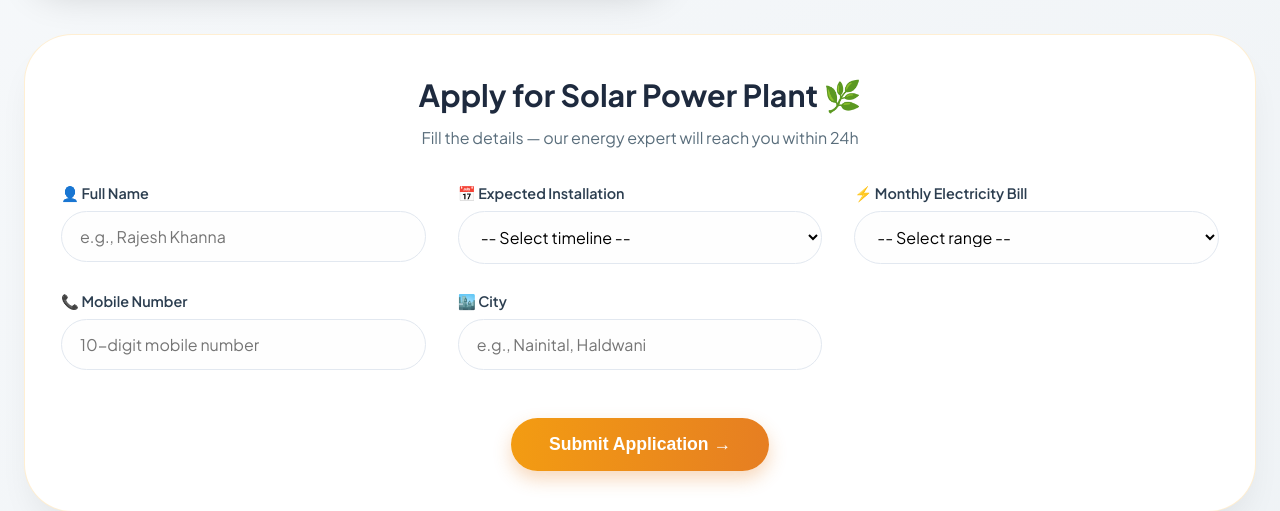
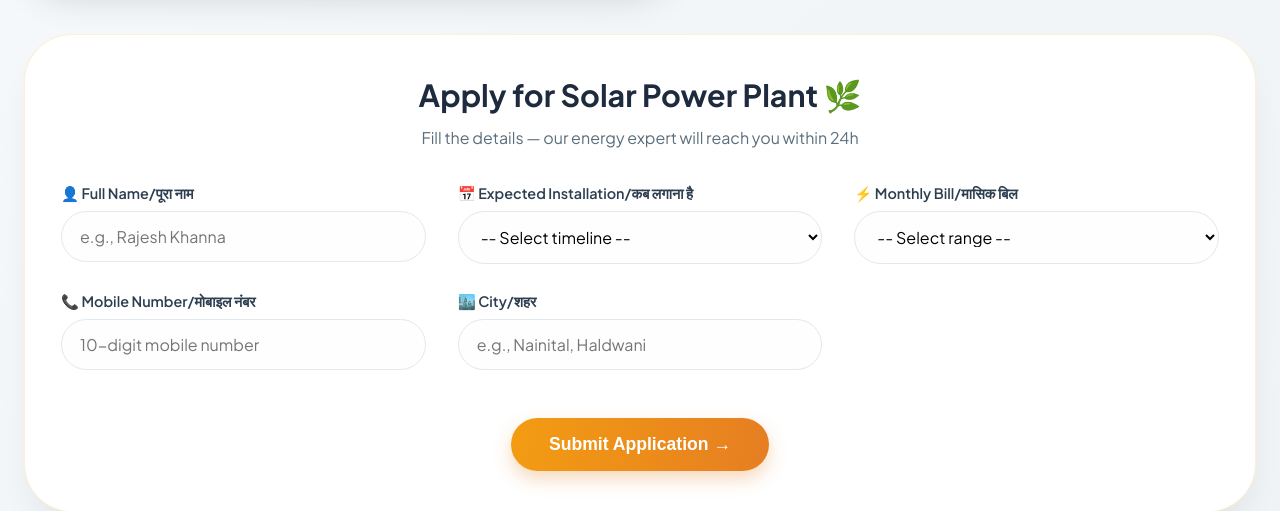
Before and after one commit to amaanansarii/Bharat-Solar-House, a plain HTML site: page index.html in a window 1280 px wide. Shown: the part 643-1154 px from the top of the page. Drawn offline with Linux system fonts and the light colour scheme.

Commit message:
Add multilingual labels to solarLeadForm

```diff
--- a/index.html
+++ b/index.html
@@ -252,11 +252,11 @@
     <form id="solarLeadForm">
       <div class="form-grid">
         <div class="input-group">
-          <label>👤 Full Name</label>
+          <label>👤 Full Name/पूरा नाम</label>
           <input type="text" id="fullName" placeholder="e.g., Rajesh Khanna" required>
         </div>
         <div class="input-group">
-          <label>📅 Expected Installation</label>
+          <label>📅 Expected Installation/कब लगाना है</label>
           <select id="installationTime" required>
             <option value="" disabled selected>-- Select timeline --</option>
             <option value="Now">Now (Immediate)</option>
@@ -269,7 +269,7 @@
           </select>
         </div>
         <div class="input-group">
-          <label>⚡ Monthly Electricity Bill</label>
+          <label>⚡ Monthly Bill/मासिक बिल</label>
           <select id="electricityBill" required>
             <option value="" disabled selected>-- Select range --</option>
             <option value="₹0 - ₹1000">₹0 - ₹1000</option>
@@ -280,11 +280,11 @@
           </select>
         </div>
         <div class="input-group">
-          <label>📞 Mobile Number</label>
+          <label>📞 Mobile Number/मोबाइल नंबर</label>
           <input type="tel" id="mobile" placeholder="10-digit mobile number" pattern="[0-9]{10}" required>
         </div>
         <div class="input-group">
-          <label>🏙️ City</label>
+          <label>🏙️ City/शहर</label>
           <input type="text" id="city" placeholder="e.g., Nainital, Haldwani" required>
         </div>
         <button type="submit" class="btn-submit" id="submitBtn">
```
